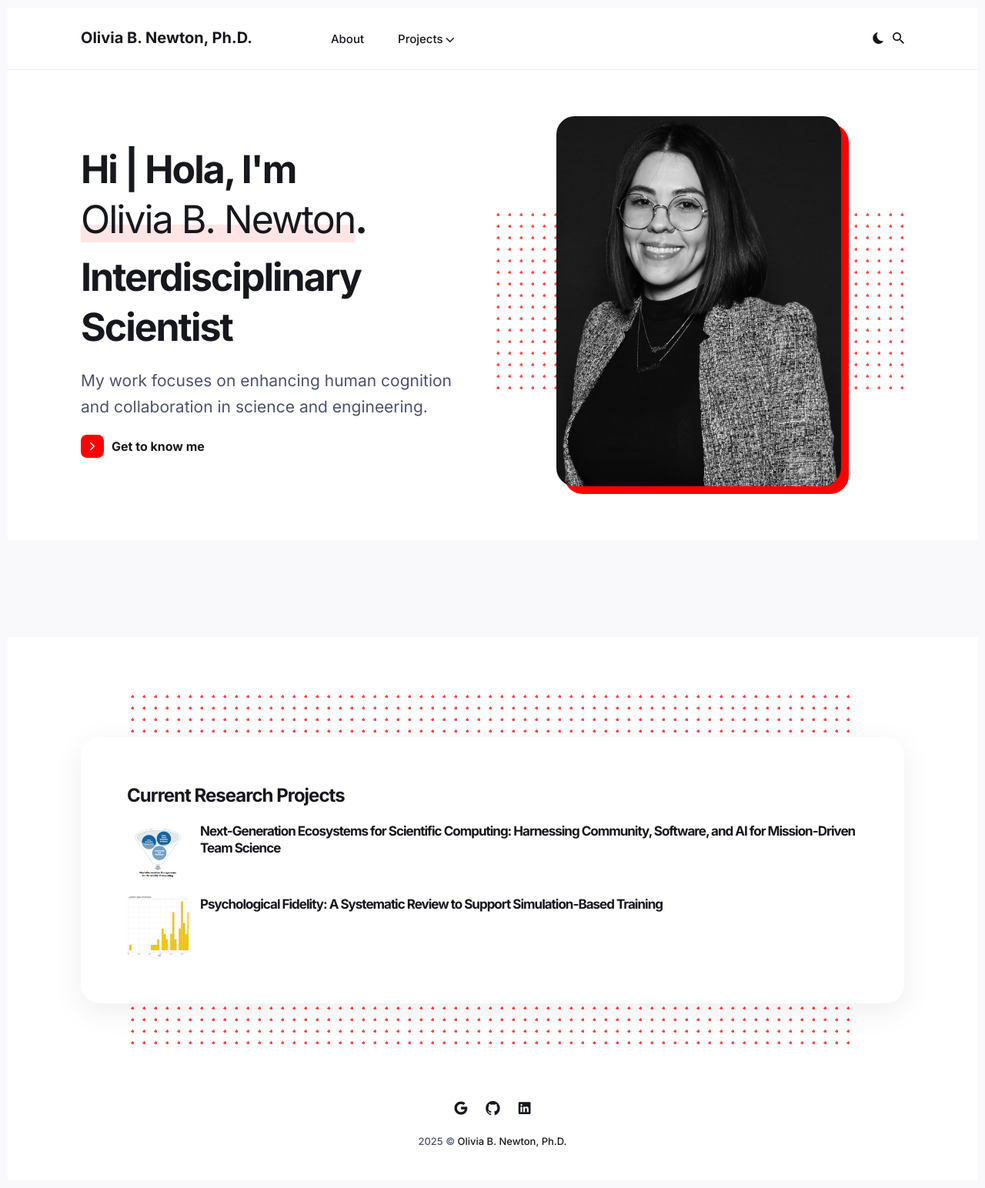
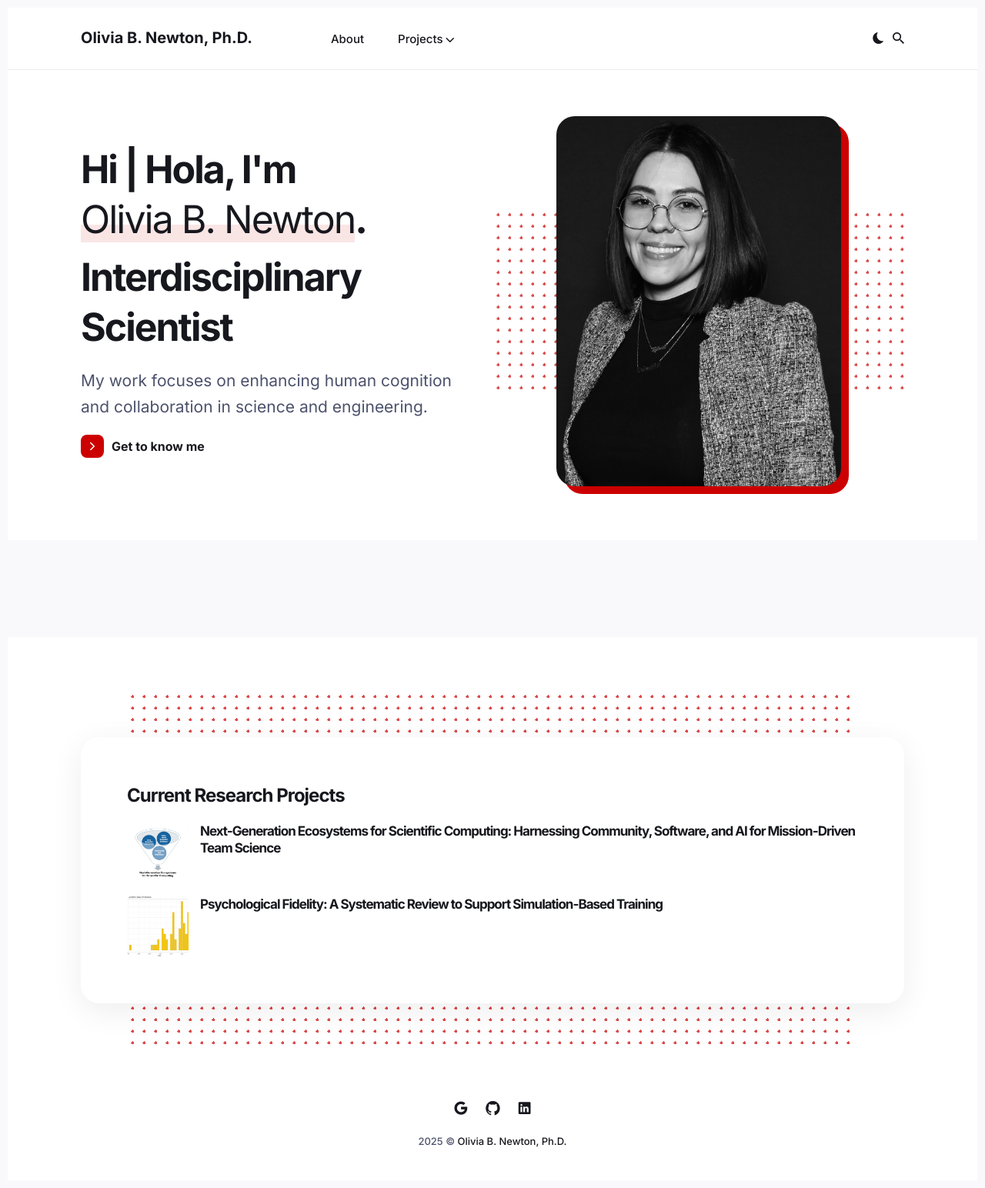
Before and after one commit to small0live/small0live.github.io, a Jekyll site: the page built from index.html, in a window 1280 px wide. Shown: the whole page at 77% size. Built offline with Jekyll 4.4.1, drawn with Linux system fonts in a browser that asks for light colours; the list of posts is cut into pages by our own code.

Commit message:
Update brand color

```diff
--- a/_sass/0-settings/_color-scheme.scss
+++ b/_sass/0-settings/_color-scheme.scss
@@ -1,7 +1,7 @@
 /* Color Scheme */
 
 :root {
-  $brand-color: #ff0000;
+  $brand-color: #cc0000;
   $white: #fff;
   $light-blue: #f9f9fc;
   $light-gray: #f0f0f0;
```
